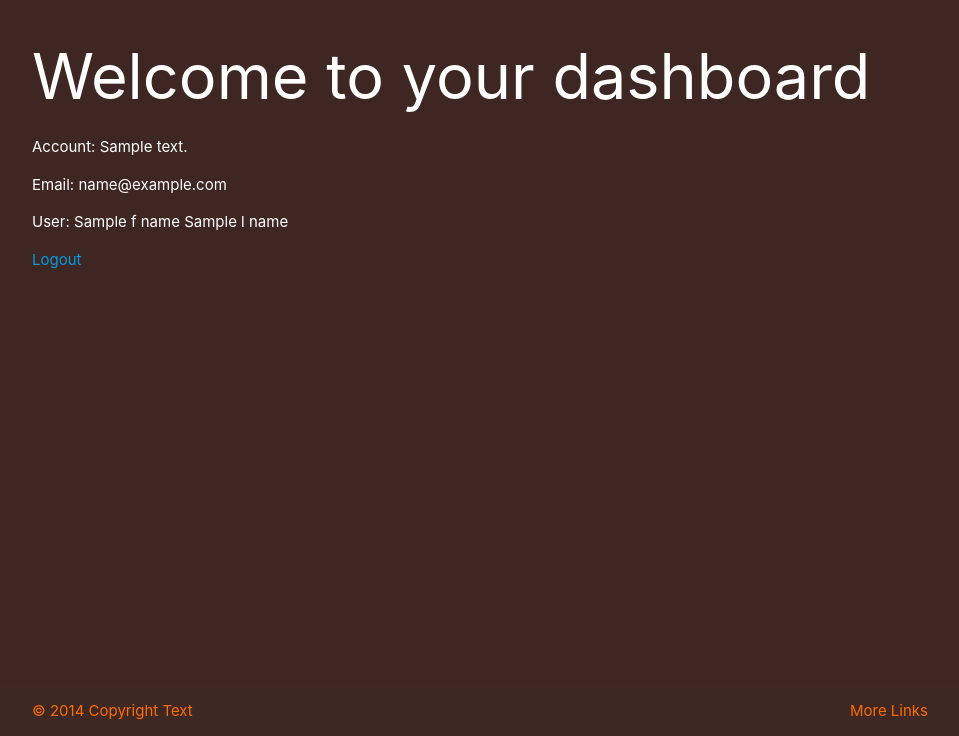
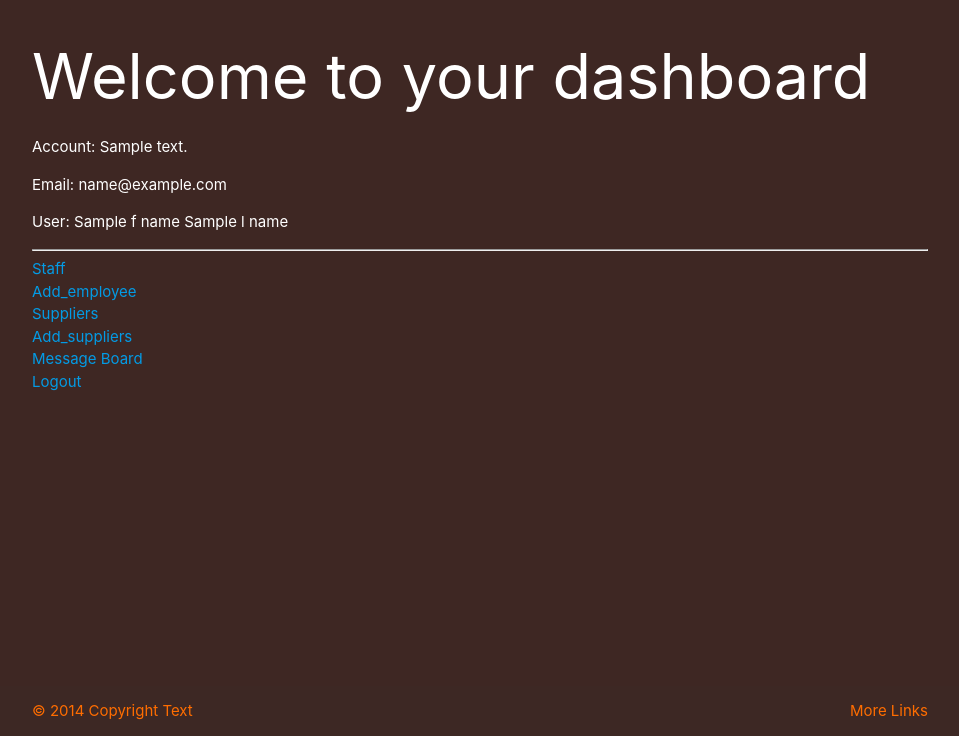
Before and after one commit to antoniobruchidev/mp3-restaurant-manager-final, a Flask app: template restaurantmanager/templates/dashboard.html in a window 1280 px wide. Shown: the part 64-800 px from the top of the page, without its empty margins (160-1119 px from the left). Run offline with Flask 3, Linux system fonts and the light colour scheme; the template is opened without the code that fills it: most values are stand-ins (such as "Sample title", 1, 10 or a date in 2020); parts of the project's set-up code (start-up, migrations or seed data) failed here and were passed over; some libraries are stand-ins or nearby versions.

Commit message:
Maint: added temporary navigation

```diff
--- a/restaurantmanager/templates/dashboard.html
+++ b/restaurantmanager/templates/dashboard.html
@@ -29,5 +29,16 @@
 <p>To: {{ message.board }}</p>
 <p>Sent:  {{ message.timestamp }}</p>
 {% endfor %}
+<hr>
+<a href="{{ url_for('staff') }}">Staff</a>
+<br>
+<a href="{{ url_for('add_employee') }}">Add_employee</a>
+<br>
+<a href="{{ url_for('suppliers')  }}">Suppliers</a>
+<br>
+<a href="{{ url_for('add_supplier')  }}">Add_suppliers</a>
+<br>
+<a href="{{ url_for('messageboard') }}">Message Board</a>
+<br>
 <a href="{{ url_for('logout') }}">Logout</a>
 {% endblock %}
--- a/restaurantmanager/templates/messageboard.html
+++ b/restaurantmanager/templates/messageboard.html
@@ -20,6 +20,7 @@
     </div>
   </div>
 </div>
-
 {% endfor %}
+<br>
+<a href="{{ url_for('dashboard') }}">Dashboard</a>
 {% endblock %}
--- a/restaurantmanager/templates/sendmessage.html
+++ b/restaurantmanager/templates/sendmessage.html
@@ -10,5 +10,5 @@
     {{ form.submit }}
 </form>
 <br>
-<a href="{{ url_for('login') }}" class="brown-text text-darken-3">Login</a>
+<a href="{{ url_for('dashboard') }}"">Dashboard</a>
 {% endblock %}
--- a/restaurantmanager/templates/staff.html
+++ b/restaurantmanager/templates/staff.html
@@ -26,5 +26,7 @@
 
 {% endfor %}
 <hr>
-<p class="center-align"><a href="{{ url_for('add_employee')}}">Add Employee</a></p>
+<a href="{{ url_for('add_employee')}}">Add Employee</a>
+<br>
+<a href="{{ url_for('dashboard') }}">Dashboard</a>
 {% endblock %}
```
Lines whose indentation alone changed are shown as unchanged.
